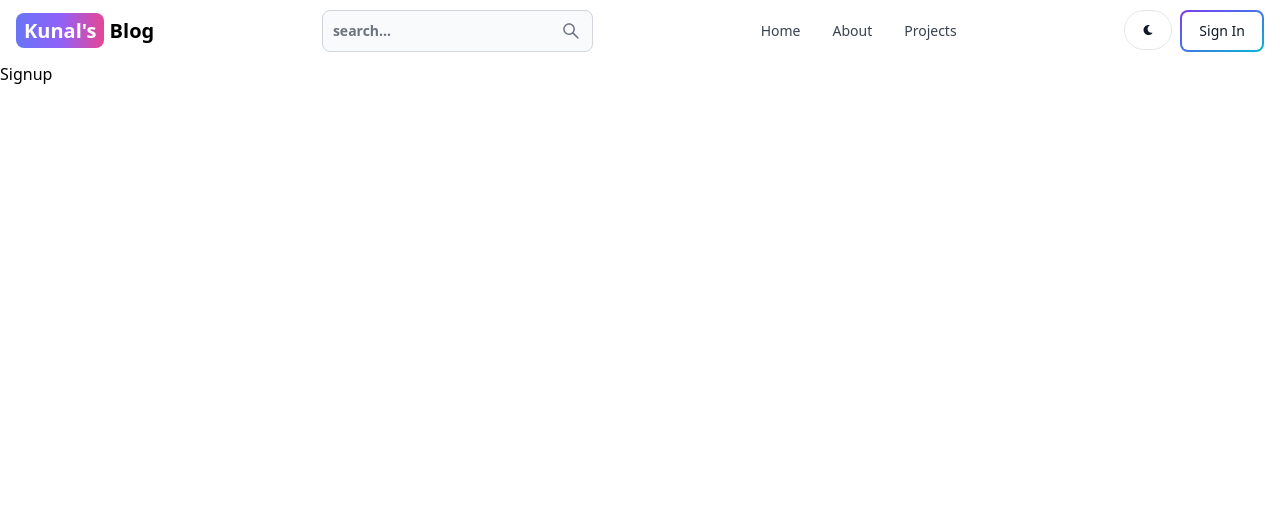
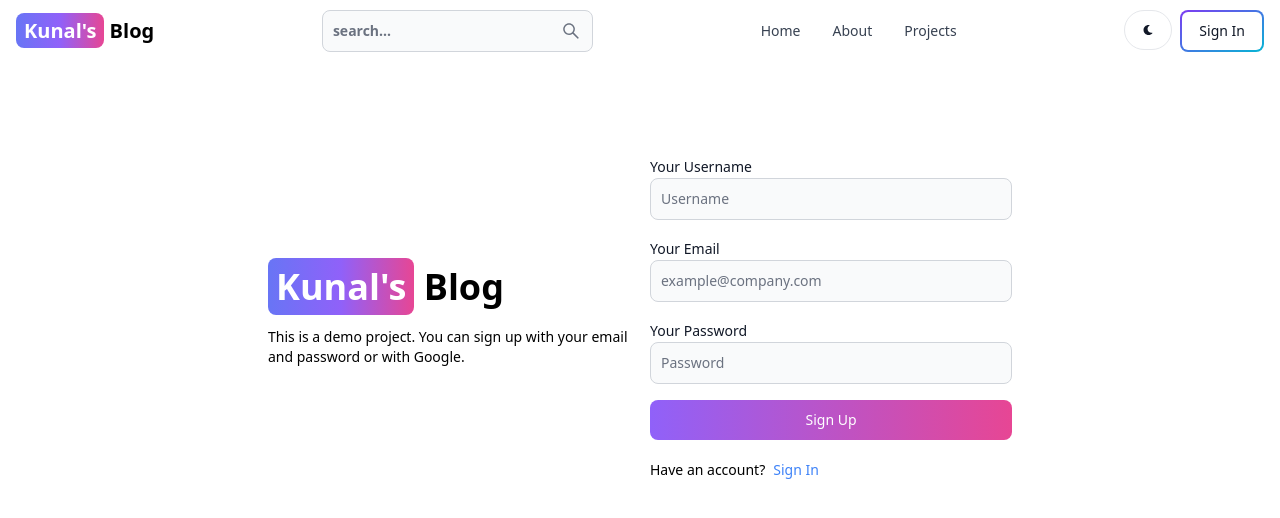
Before and after one commit to Kunalyash-dot/Blog_Mern, a React (Vite) app in the folder Client/: page /sign-up in a window 1280 px wide. Shown: the top 518 px of the page. Built offline with nearby package versions, Linux system fonts and the light colour scheme.

Commit message:
Create Sign up page ui

```diff
--- a/Client/src/pages/SignUp.jsx
+++ b/Client/src/pages/SignUp.jsx
@@ -1,9 +1,46 @@
-import React from 'react'
+import { Button, Label, TextInput } from 'flowbite-react';
+import { Link } from 'react-router-dom';
 
 export default function SignUp() {
   return (
-    <div>
-      Signup
+    <div className='min-h-screen mt-20'>
+      <div className='flex p-3 max-w-3xl mx-auto flex-col md:flex-row md:items-center gap-5'>
+        {/* left */}
+        <div className='flex-1'>
+          <Link to='/' className='font-bold dark:text-white text-4xl'>
+            <span className='px-2 py-1 bg-gradient-to-r from-indigo-500 via-purple-500 to-pink-500 rounded-lg text-white'>Kunal's</span> Blog
+          </Link>
+          <p className='text-sm mt-5'>
+            This is a demo project. You can sign up with your email and password
+            or with Google.
+          </p>
+        </div>
+        {/* right */}
+
+        <div className='flex-1'>
+          <form className='flex flex-col gap-4'>
+            <div>
+              <Label value='Your Username ' />
+              <TextInput type='text' placeholder='Username' id='username' />
+              </div>
+            <div>
+              <Label value='Your Email ' />
+              <TextInput type='email' placeholder='example@company.com' id='email' />
+              </div>
+            <div>
+              <Label value='Your Password ' />
+              <TextInput type='password' placeholder='Password' id='password' />
+              </div>
+              <Button gradientDuoTone='purpleToPink' type='submit'>Sign Up</Button>
+          </form>
+          <div className='flex gap-2 text-sm mt-5'>
+            <span>Have an account?</span>
+            <Link to='/sign-in' className='text-blue-500'>Sign In</Link>
+          </div>
+        </div>
+
+      </div>
+
     </div>
-  )
+  );
 }
```
